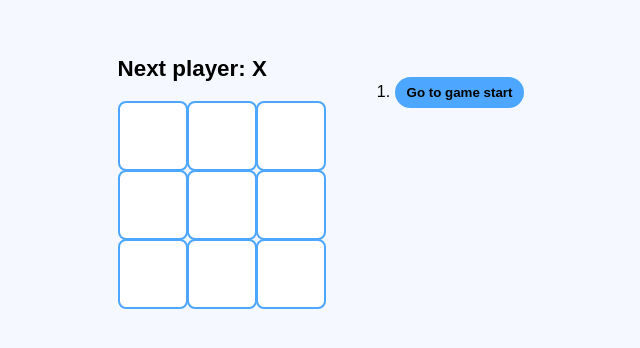
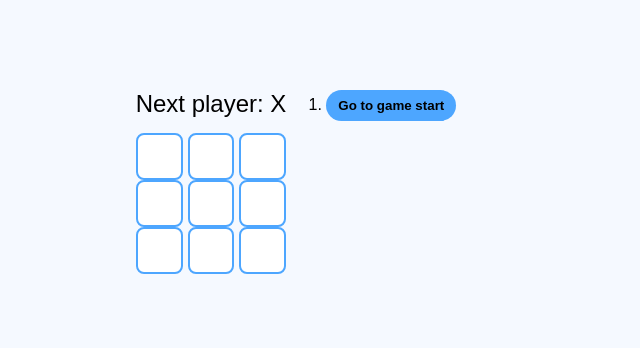
Before and after one commit to Kidus-Nesibu/Tic-Tac-Toe, a React (Vite) app: page / in a window 1280 px wide. Shown: the part 218-566 px from the top of the page, without its empty margins (319-959 px from the left). Built offline with nearby package versions, Linux system fonts and the light colour scheme.

Commit message:
fixed responsibility issue

```diff
--- a/src/index.css
+++ b/src/index.css
@@ -1,93 +1,137 @@
-/* Base Styles */
+/* Base Styles (Mobile) */
 * {
     box-sizing: border-box;
+    margin: 0;
+    padding: 0;
   }
 
   body {
     font-family: sans-serif;
-    margin: 0;
-    padding: 20px;
+    padding: 10px;
+    min-height: 100vh;
+    background: #f5f9ff;
+    color: #000;
     display: flex;
     justify-content: center;
     align-items: center;
-    min-height: 100vh;
-    background: #f5f9ff;
-    color: #000000; /* Black text for body */
   }
 
-  /* Game Container (side-by-side) */
+  /* Game Container */
   .game {
+    width: 100%;
+    max-width: 800px;
     display: flex;
-    gap: 30px;
-    align-items: flex-start;
+    flex-direction: column; /* Stack vertically on mobile */
+    gap: 20px;
+    padding: 10px;
   }
 
-  /* Taller Board */
+  /* Board */
   .board {
     display: flex;
     flex-direction: column;
-    gap: 10px;
+    gap: 5px;
+    width: 100%;
   }
 
-  /* Squares with Black Text */
+  /* Responsive Squares */
   .square {
     background: #fff;
-    border: 2px solid #4da6ff; /* Blue border */
-    float: left;
-    font-size: 28px;
+    border: 2px solid #4da6ff;
+    font-size: clamp(16px, 6vw, 28px); /* Responsive font */
     font-weight: bold;
-    line-height: 50px;
-    height: 70px;
-    width: 70px;
-    margin-right: -1px;
-    margin-top: -1px;
+    line-height: 1;
+    aspect-ratio: 1/1; /* Perfect squares */
+    width: 100%;
+    max-width: 70px; /* Limits size on desktop */
     text-align: center;
     cursor: pointer;
     transition: all 0.2s ease;
-    color: #000000; /* Black text */
+    color: #000;
     border-radius: 8px;
+    display: flex;
+    justify-content: center;
+    align-items: center;
   }
 
   .square:hover {
-    background: #e6f2ff; /* Light blue hover */
+    background: #e6f2ff;
     transform: translateY(-3px);
     box-shadow: 0 4px 8px rgba(0, 102, 204, 0.2);
   }
 
-  /* Winning squares (keep blue highlight, black text) */
-  .square.winning {
-    animation: pulse 0.8s infinite alternate;
-    background: #b3d9ff; /* Light blue */
-    color: #000000; /* Black text */
+  /* Board Grid Fix */
+  .board-row {
+    display: flex;
+    gap: 5px;
   }
 
-  /* Status Text (Black) */
-  .status {
-    margin-bottom: 20px;
-    font-size: 1.4rem;
-    color: #000000; /* Black text */
-    font-weight: bold;
+  .board-row:after {
+    display: none; /* Disable old float clearfix */
   }
 
-  /* History Buttons (Blue background, Black text) */
+  /* Game Info (History) */
+  .game-info {
+    width: 100%;
+  }
+
+  .game-info ol {
+    display: flex;
+    flex-direction: column;
+    gap: 8px;
+    padding-left: 20px;
+    max-height: 200px;
+    overflow-y: auto;
+  }
+
+  /* History Buttons */
   .game-info button {
-    margin: 5px 0;
     padding: 8px 12px;
-    background: #4da6ff; /* Solid blue */
-    color: #000000; /* Black text */
+    background: #4da6ff;
+    color: #000;
     border: none;
     border-radius: 20px;
     font-weight: bold;
     transition: all 0.3s ease;
+    width: 100%;
+    text-align: left;
   }
 
-  .game-info button:hover {
-    background: #66b3ff; /* Lighter blue */
-    transform: translateY(-2px);
+  /* Status Text */
+  .status {
+    font-size: clamp(18px, 5vw, 24px);
+    margin-bottom: 15px;
+    text-align: center;
   }
 
-  /* Current move button (Orange highlight, Black text) */
-  .game-info button.current-move {
-    background: #ffcc4d;
-    color: #000000;
+  /* Tablet/Desktop Layout (Side-by-Side) */
+  @media (min-width: 768px) {
+    .game {
+      flex-direction: row; /* Side-by-side on larger screens */
+      align-items: flex-start;
+    }
+
+    .board {
+      width: auto;
+    }
+
+    .game-info {
+      width: 200px;
+    }
+
+    .game-info button {
+      width: auto;
+      min-width: 120px;
+    }
   }
+
+  /* Winning Animation (Unchanged) */
+  .square.winning {
+    animation: pulse 0.8s infinite alternate;
+    background: #b3d9ff;
+  }
+
+  @keyframes pulse {
+    from { transform: scale(1); }
+    to { transform: scale(1.05); }
+  }
```
